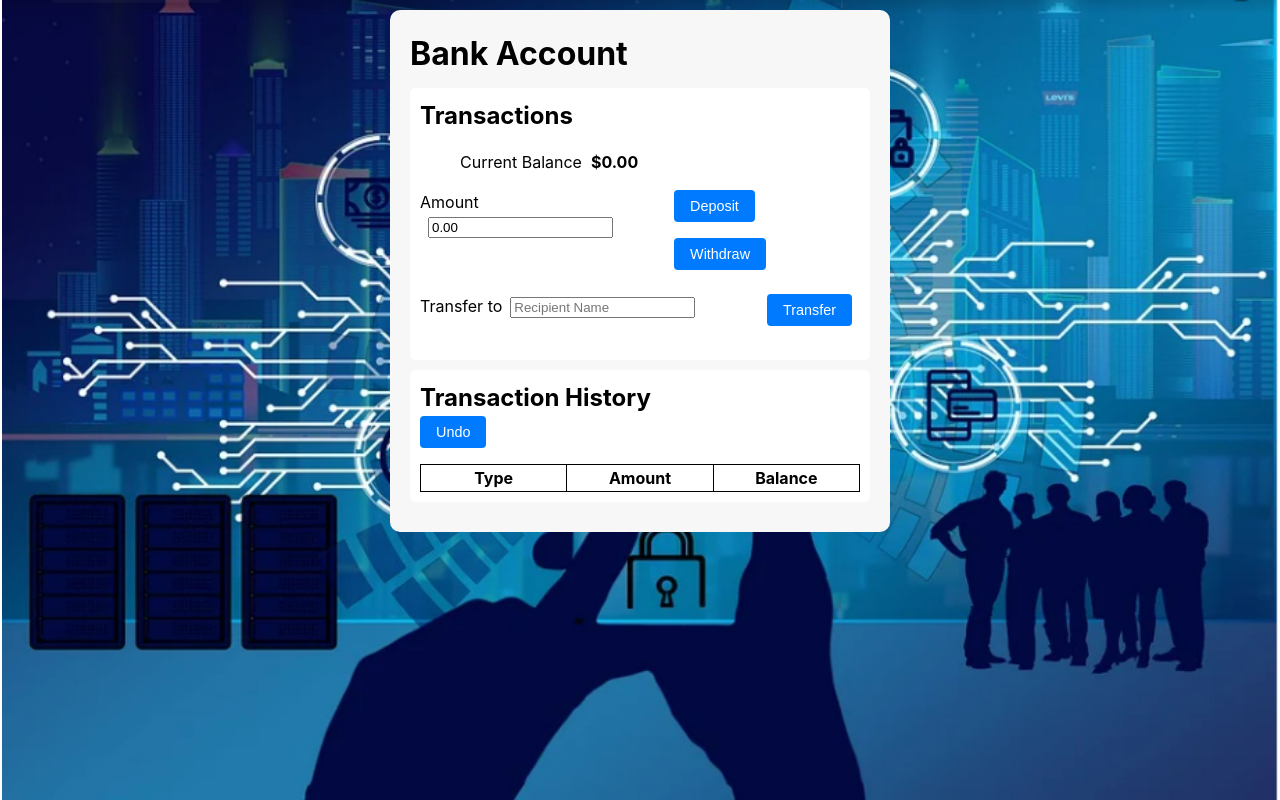
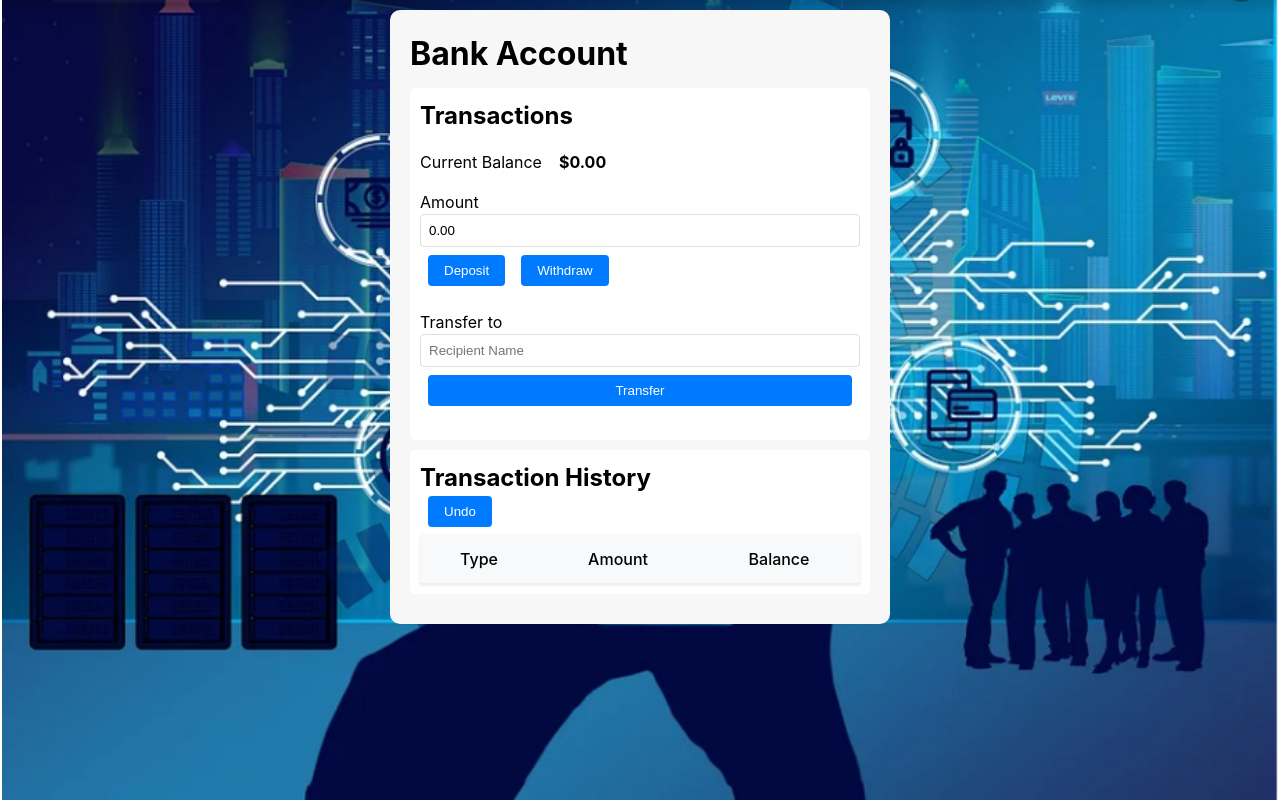
Before and after one commit to elvisEspinozaN/Bank-Account, a React (Vite) app: page / in a window 1280 px wide. Built offline with nearby package versions, Linux system fonts and the light colour scheme.

Commit message:
implement README.md

```diff
--- a/src/features/transactions/TransactionHistory.jsx
+++ b/src/features/transactions/TransactionHistory.jsx
@@ -23,7 +23,7 @@ export default function TransactionHistory() {
       <button className="undo-button" onClick={() => dispatch(undo())}>
         Undo
       </button>
-      <table>
+      <table className="table-container">
         <thead>
           <tr>
             <th scope="col">Type</th>
--- a/src/features/transactions/transactionHistory.scss
+++ b/src/features/transactions/transactionHistory.scss
@@ -1,32 +1,40 @@
 .transactions-history {
   table {
     width: 100%;
-    table-layout: fixed;
     border-collapse: collapse;
-    text-align: center;
-  }
+    margin-top: 0.5rem;
+    box-shadow: 0 1px 3px rgba(0, 0, 0, 0.1);
 
-  th,
-  td {
-    border: 1px solid black;
+    th,
+    td {
+      padding: 0.75rem;
+      text-align: center;
+      border-bottom: 1px solid #eee;
+    }
+
+    th {
+      background-color: #f8f9fa;
+      font-weight: 500;
+    }
+
+    tr:hover {
+      background-color: #f8f9fa;
+    }
   }
 }
 
 .undo-button {
   padding: 0.5rem 1rem;
-  margin-bottom: 1rem;
   background-color: #007bff;
   color: white;
   border: none;
   border-radius: 4px;
   cursor: pointer;
-  font-size: 0.9rem;
-  font-weight: 500;
-  transition: all 0.2s ease;
+  transition: all 0.15s ease;
+  margin: 0 0.5rem;
 
   &:hover {
-    background-color: #0056b3;
+    background-color: #357abd;
     transform: translateY(-1px);
-    box-shadow: 0 2px 4px rgba(0, 0, 0, 0.1);
   }
 }
--- a/src/features/transactions/transactions.scss
+++ b/src/features/transactions/transactions.scss
@@ -1,42 +1,51 @@
 .transactions {
   figure {
     display: flex;
+    align-items: center;
+    gap: 0.5rem;
+    margin: 1rem 0;
   }
 
   .form-row {
     display: flex;
-    justify-content: space-between;
-    margin-bottom: 0.5rem;
+    flex-direction: column;
+    gap: 0.5rem;
+    margin-bottom: 1.5rem;
   }
 
-  input,
-  button {
-    margin: 0 0.5rem;
+  input {
+    padding: 0.5rem;
+    border: 1px solid #ddd;
+    border-radius: 4px;
+    width: 100%;
   }
 
   button {
     padding: 0.5rem 1rem;
-    margin-bottom: 1rem;
     background-color: #007bff;
     color: white;
     border: none;
     border-radius: 4px;
     cursor: pointer;
-    font-size: 0.9rem;
-    font-weight: 500;
-    transition: all 0.2s ease;
+    transition: all 0.15s ease;
+    margin: 0 0.5rem;
 
     &:hover {
-      background-color: #0056b3;
+      background-color: #357abd;
       transform: translateY(-1px);
-      box-shadow: 0 2px 4px rgba(0, 0, 0, 0.1);
+    }
+
+    &:active {
+      transform: translateY(1px);
     }
   }
 }
 
 .error-message {
-  color: #f42b2b;
-  padding: 0.5rem;
-  border: 1px solid #f42b2b;
-  margin-bottom: 1rem;
+  background-color: #ffe6e6;
+  color: #cc0000;
+  padding: 0.75rem;
+  border-radius: 4px;
+  margin: 1rem 0;
+  border: 1px solid #ffcccc;
 }
```
Also changed, not shown: 1 other file (tests, documents, lock files or other folders).
